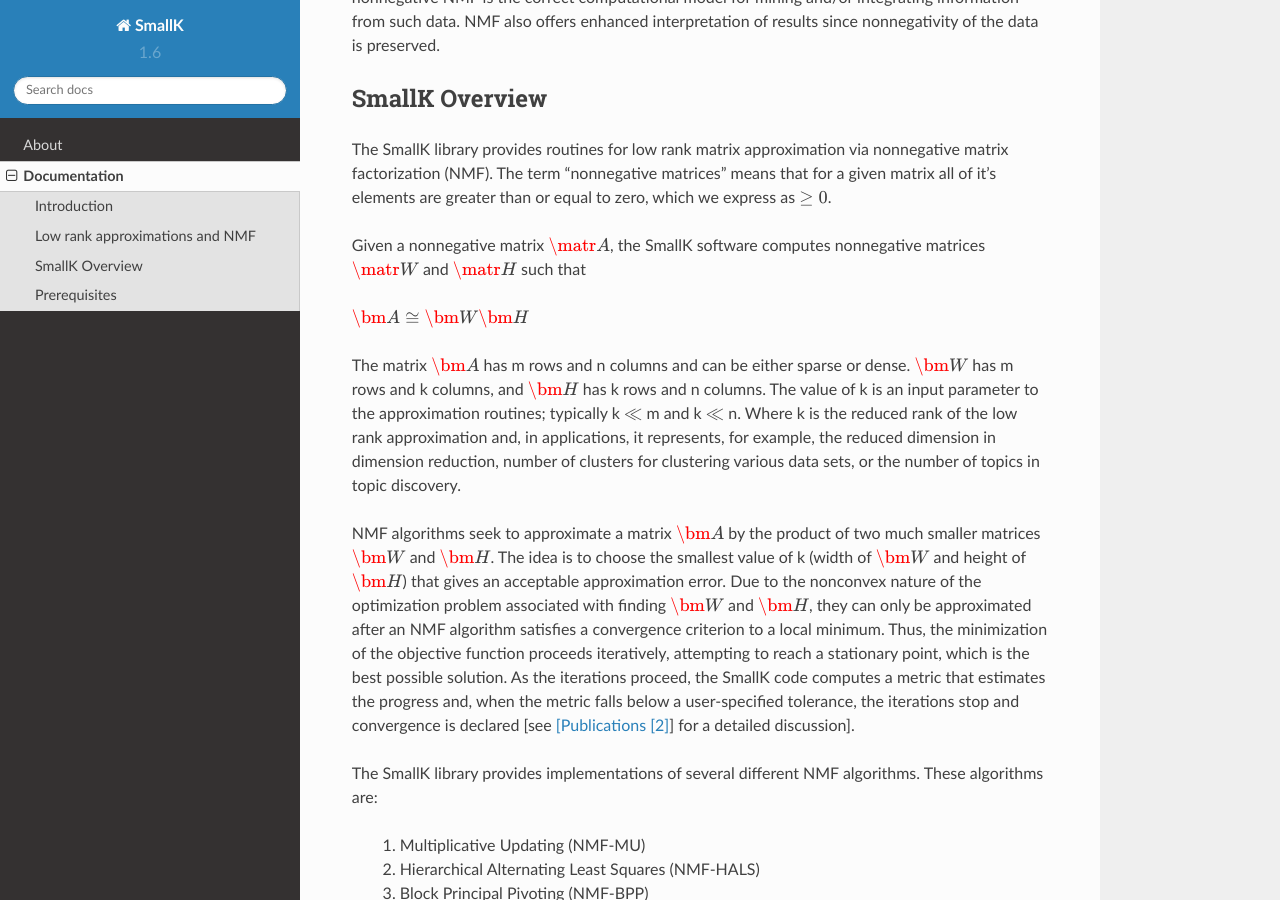
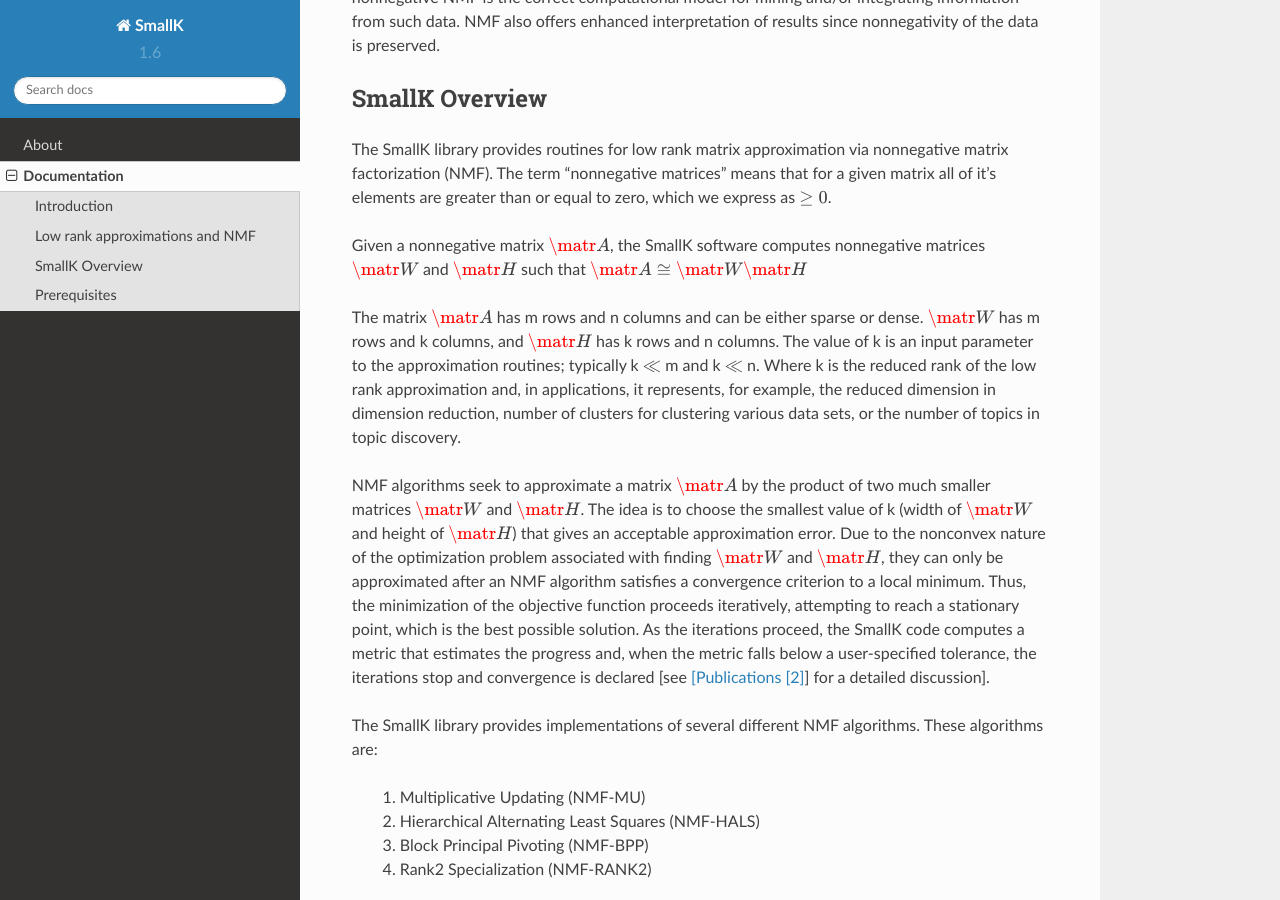
Before and after one commit to smallk/smallk, a Sphinx documentation site: the page built from source/pages_documentation.rst, in a window 1280 px wide and 900 px high, scrolled down 1342 px. Built offline with Sphinx 7.4.7 and the Read the Docs theme 2.0.0, drawn with Linux system fonts in a browser that asks for light colours; formulas are drawn with MathJax 3; some of the changed lines change nothing that is shown.

Commit message:
smart latex preamble and tidy matrix notation

```diff
--- a/source/conf.py
+++ b/source/conf.py
@@ -15,6 +15,7 @@
 import sys
 import os
 import sphinx_rtd_theme
+
 
 # If extensions (or modules to document with autodoc) are in another directory,
 # add these directories to sys.path here. If the directory is relative to the
@@ -211,10 +212,10 @@
 
 #https://tex.stackexchange.com/questions/24494/sphinx-in-line-math-equation-alignment
 #r'\usepackage[active]{preview}
-pngmath_latex_preamble='\\newcommand{\\matr}[1]{\\bm{#1}} ' # + other custom stuff for inline math, such as non-default math fonts etc.
+#pngmath_latex_preamble='\\newcommand{\\matr}[1]{\\bm{#1}} ' # + other custom stuff for inline math, such as non-default math fonts etc.
 pngmath_use_preview=True
 
-imgmath_latex_preamble='\\newcommand{\\matr}[1]{\\bm{#1}} ' # + other custom stuff for inline math, such as non-default math fonts etc.
+#imgmath_latex_preamble='\\newcommand{\\matr}[1]{\\bm{#1}} ' # + other custom stuff for inline math, such as non-default math fonts etc.
 imgmath_use_preview=True
 
 latex_elements = {
@@ -225,11 +226,37 @@
 #'pointsize': '10pt',
 
 # Additional stuff for the LaTeX preamble.
-'preamble': '\\newcommand{\\matr}[1]{\\bm{#1}}',
+#'preamble': '\\newcommand{\\matr}[1]{\\bm{#1}}',
 
 # Latex figure (float) alignment
 #'figure_align': 'htbp',
 }
+
+#-------------------------------------------- define preamble for latex --------------------------------------------
+#https://stackoverflow.com/questions/9728292/creating-latex-math-macros-within-sphinx
+try:
+    pngmath_latex_preamble  # check whether this is already defined
+except NameError:
+    pngmath_latex_preamble = ""
+
+try:
+    imgmath_latex_preamble  # check whether this is already defined
+except NameError:
+    imgmath_latex_preamble = ""
+
+if 'preamble' not in latex_elements:
+    latex_elements['preamble'] = ''
+
+f_preamble = open('latex_preamble.sty','r')
+for macro in f_preamble:
+    # used when building latex and pdf versions
+    latex_elements['preamble'] += macro
+    # used when building html version
+    pngmath_latex_preamble += macro
+    imgmath_latex_preamble += macro
+f_preamble.close()
+
+#--------------------------------------------
 
 # Grouping the document tree into LaTeX files. List of tuples
 # (source start file, target name, title,
--- a/source/pages_documentation.rst
+++ b/source/pages_documentation.rst
@@ -24,16 +24,12 @@
 
 The SmallK library provides routines for low rank matrix approximation via nonnegative matrix factorization (NMF). The term “nonnegative matrices” means that for a given matrix all of it's elements are greater than or equal to zero, which we express as :math:`\geq 0`.
 
-Given a nonnegative matrix :math:`\matr{A}`, the SmallK software computes nonnegative matrices :math:`\matr{W}` and :math:`\matr{H}` such that
-
-.. TODO: Figure out how to center the below
-
-:math:`\bm{A} \cong \bm{W} \bm{H}`
+Given a nonnegative matrix :math:`\matr{A}`, the SmallK software computes nonnegative matrices :math:`\matr{W}` and :math:`\matr{H}` such that :math:`\matr{A} \cong \matr{W} \matr{H}`
 
 
-The matrix :math:`\bm{A}` has m rows and n columns and can be either sparse or dense. :math:`\bm{W}` has m rows and k columns, and :math:`\bm{H}` has k rows and n columns. The value of k is an input parameter to the approximation routines; typically k :math:`\ll` m and k :math:`\ll` n. Where k is the reduced rank of the low rank approximation and, in applications, it represents, for example, the reduced dimension in dimension reduction, number of clusters for clustering various data sets, or the number of topics in topic discovery.
+The matrix :math:`\matr{A}` has m rows and n columns and can be either sparse or dense. :math:`\matr{W}` has m rows and k columns, and :math:`\matr{H}` has k rows and n columns. The value of k is an input parameter to the approximation routines; typically k :math:`\ll` m and k :math:`\ll` n. Where k is the reduced rank of the low rank approximation and, in applications, it represents, for example, the reduced dimension in dimension reduction, number of clusters for clustering various data sets, or the number of topics in topic discovery.
 
-NMF algorithms seek to approximate a matrix :math:`\bm{A}` by the product of two much smaller matrices :math:`\bm{W}` and :math:`\bm{H}`. The idea is to choose the smallest value of k (width of :math:`\bm{W}` and height of :math:`\bm{H}`) that gives an acceptable approximation error. Due to the nonconvex nature of the optimization problem associated with finding :math:`\bm{W}` and :math:`\bm{H}`, they can only be approximated after an NMF algorithm satisfies a convergence criterion to a local minimum. Thus, the minimization of the objective function proceeds iteratively, attempting to reach a stationary point, which is the best possible solution. As the iterations proceed, the SmallK code computes a metric that estimates the progress and, when the metric falls below a user-specified tolerance, the iterations stop and convergence is declared [see `[Publications [2] <http://smallk.github.io/publications/>`_] for a detailed discussion].
+NMF algorithms seek to approximate a matrix :math:`\matr{A}` by the product of two much smaller matrices :math:`\matr{W}` and :math:`\matr{H}`. The idea is to choose the smallest value of k (width of :math:`\matr{W}` and height of :math:`\matr{H}`) that gives an acceptable approximation error. Due to the nonconvex nature of the optimization problem associated with finding :math:`\matr{W}` and :math:`\matr{H}`, they can only be approximated after an NMF algorithm satisfies a convergence criterion to a local minimum. Thus, the minimization of the objective function proceeds iteratively, attempting to reach a stationary point, which is the best possible solution. As the iterations proceed, the SmallK code computes a metric that estimates the progress and, when the metric falls below a user-specified tolerance, the iterations stop and convergence is declared [see `[Publications [2] <http://smallk.github.io/publications/>`_] for a detailed discussion].
 
 The SmallK library provides implementations of several different NMF algorithms.  These algorithms are:
 
```
Also changed, not shown: 1 other file.
